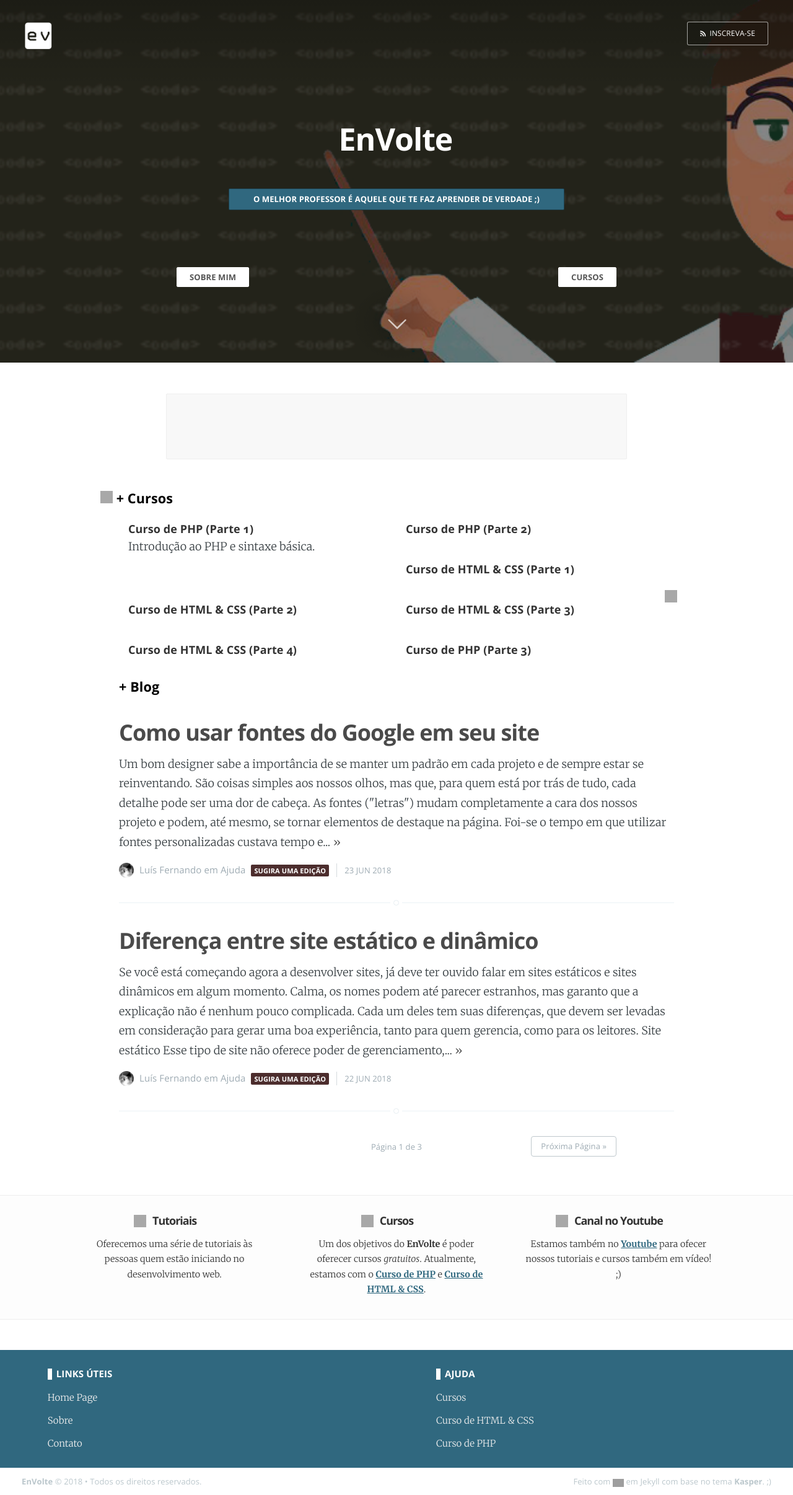
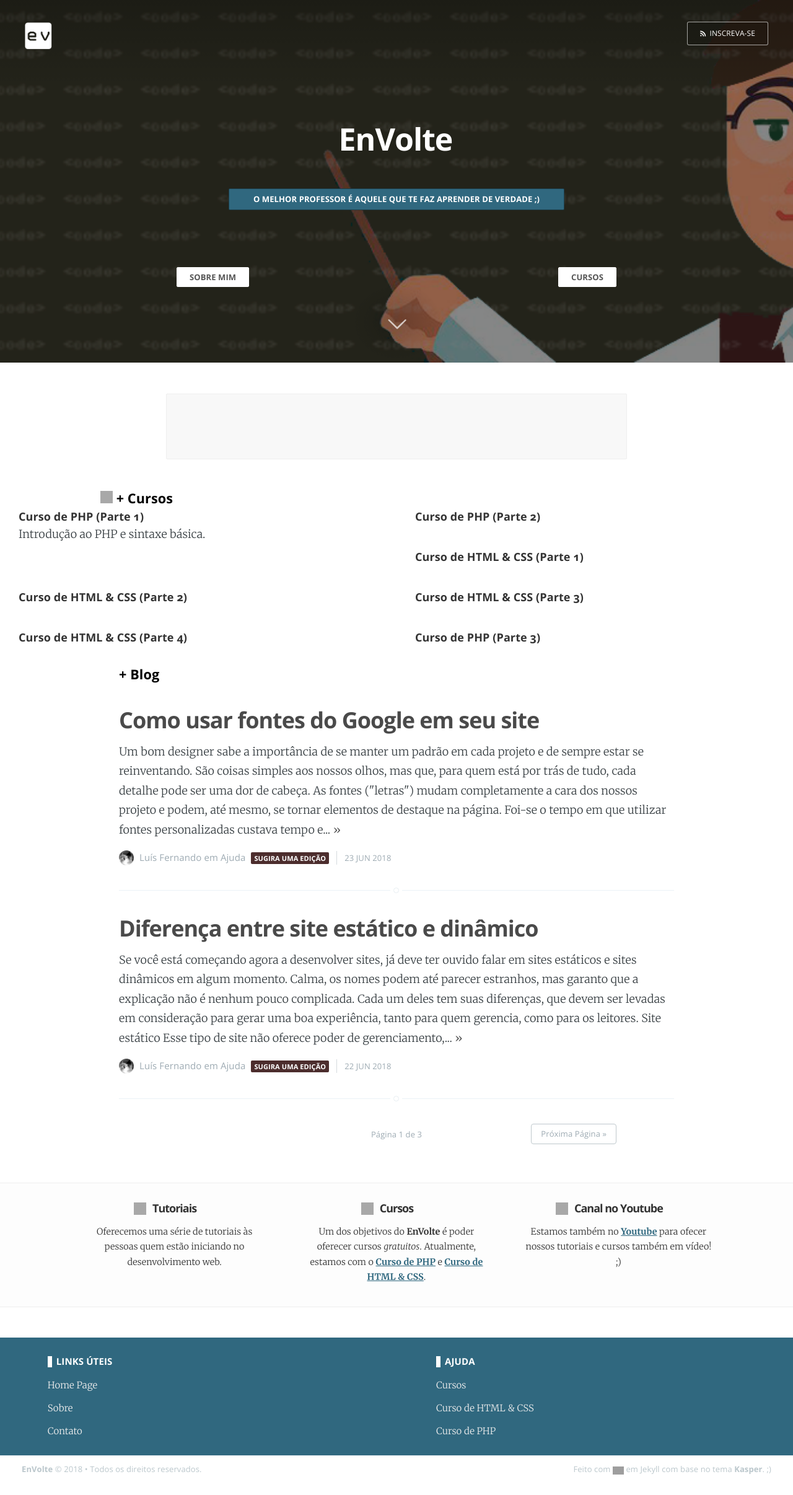
Before and after one commit to EnVolte/envolte.github.io, a Jekyll site: the page built from index.html, in a window 1280 px wide. Shown: the whole page at 62% size. Built offline with Jekyll 4.4.1, drawn with Linux system fonts in a browser that asks for light colours; the list of posts is cut into pages by our own code; grey boxes are pictures that could not be loaded.

Commit message:
Update screen.css

```diff
--- a/assets/css/screen.css
+++ b/assets/css/screen.css
@@ -1826,7 +1826,8 @@
 
 h3.titlep {width: 70%; margin: 0px auto; font-size: 1.2em; color: #000;}
 h3.titlep span.ico {width: 20px; height: 20px; background-size: 20px; margin-top: 1px; margin-left: -30px; display: inline-block; opacity: 0.9;}
-ul#curso {width: 70%; margin: 2rem auto 4rem; line-height: 1em;}
+#alin {width: 70%; margin: 2rem auto 4rem;}
+ul#curso {float: left; width: 100%; margin: 0 auto 0; line-height: 1em;}
 ul#curso li {float: left; width: 50%; font-size: auto; list-style: none;}
 ul#curso li a {color: #333; text-decoration: none; font-family: Open Sans; font-weight: bold;}
 ul#curso li p {margin-top: 10px;}
```
